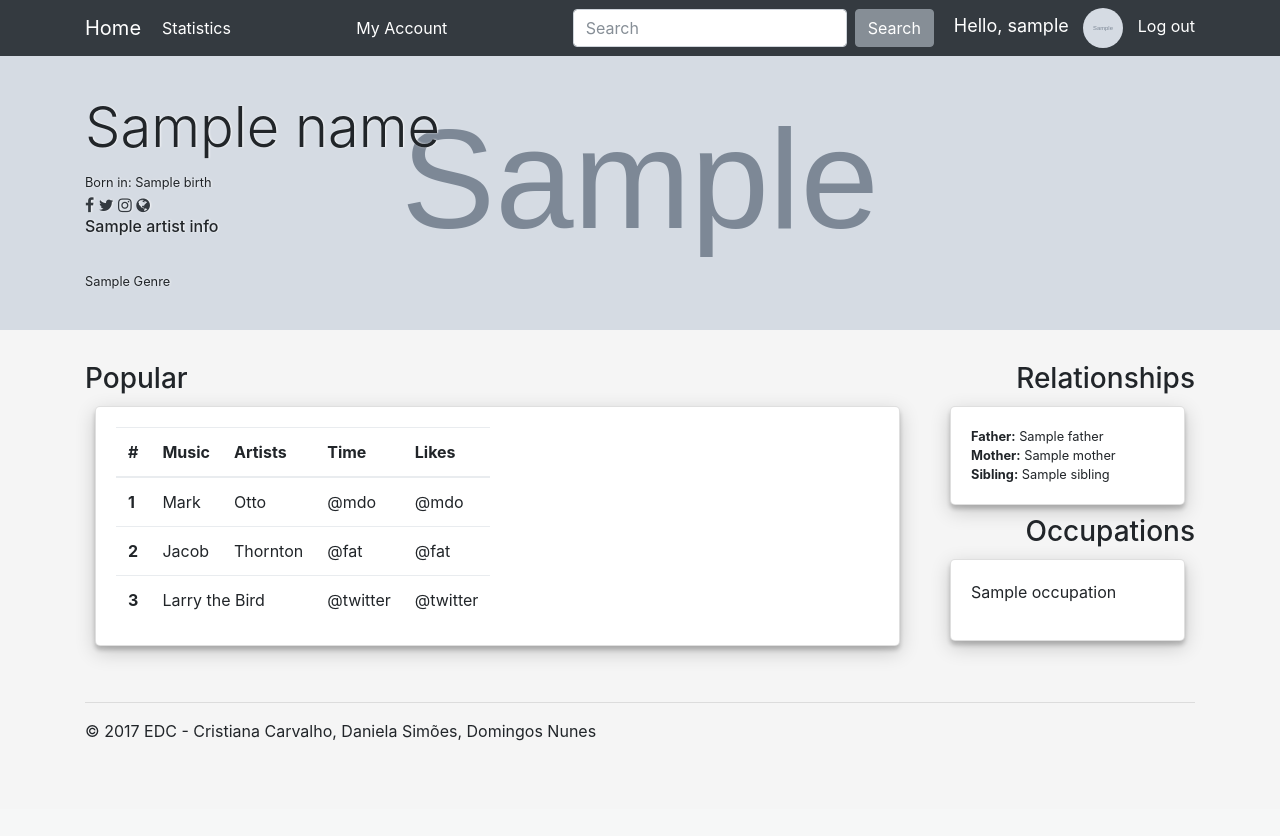
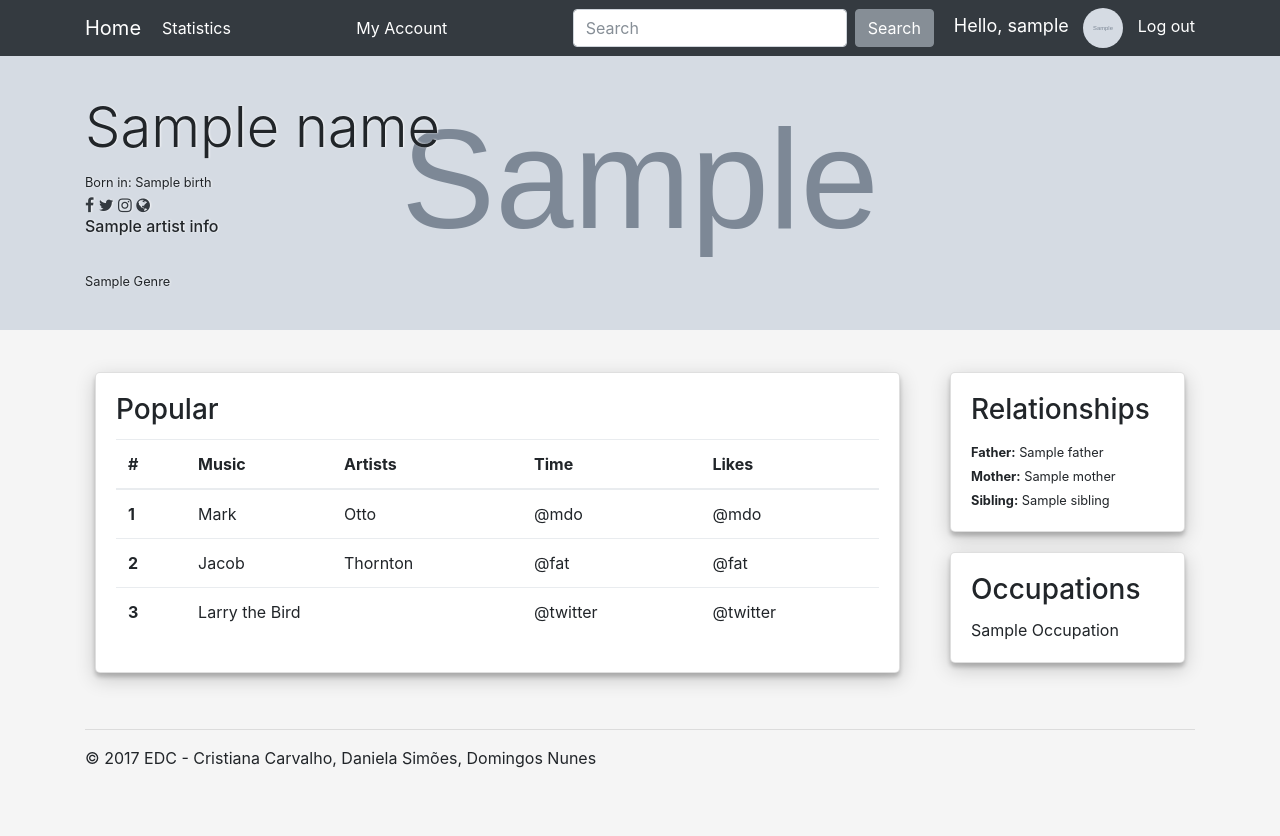
Before and after one commit to cristianasc/EDC, a Django app: template project2/app/templates/app/artistBio.html in a window 1280 px wide. Before the commit the page ends 741 px from the top, so only its background shows below. Run offline with Django 3.2, Linux system fonts and the light colour scheme; the template is opened without the code that fills it: most values are stand-ins (such as "Sample title", 1, 10 or a date in 2020); grey boxes marked "Sample" are stand-in pictures; some libraries are stand-ins or nearby versions.

Commit message:
Occupations implemented

```diff
--- a/project2/app/templates/app/artistBio.html
+++ b/project2/app/templates/app/artistBio.html
@@ -37,9 +37,9 @@
     <div class=" row row-offcanvas row-offcanvas-right">
         <div class="col-12 col-md-9">
             <div style="padding-bottom: 30px">
-                <h3>Popular</h3>
-                <div class="card" style="height: 15rem;">
-                    <div class="card-body">
+                <div class="card"  style="padding: 1.25rem">
+                    <div class="card-block">
+                        <h3 class="card-title">Popular</h3>
                         <table class="table table-hover">
                             <thead>
                             <tr>
@@ -76,44 +76,48 @@
                     </div>
                 </div>
             </div>
-
-
         </div>
 
         <div class="col-6 col-md-3 sidebar-offcanvas ">
             <div class="row">
                 {% if artist_rel.father or artist_rel.mother or artist_rel.sibling %}
                 <div class="col-lg-12">
-                    <h3 style="text-align: right">Relationships</h3>
                     <div class="card" style="padding: 1.25rem">
+                        <div class="card-block">
+                            <h3 class="card-title">Relationships</h3>
                             {% if artist_rel.father %}
-                            <small><strong>Father:</strong> {{ artist_rel.father }}</small>
+                                <small><strong>Father:</strong> {{ artist_rel.father }}</small><br/>
                             {% endif %}
                             {% if artist_rel.mother %}
-                            <small><strong>Mother:</strong> {{ artist_rel.mother }}</small>
+                                <small><strong>Mother:</strong> {{ artist_rel.mother }}</small><br/>
                             {% endif %}
                             {% if artist_rel.sibling|length > 0 %}
                                 {% for sibling in artist_rel.sibling %}
-                                <small><strong>Sibling:</strong> {{ sibling }}</small>
+                                    <small><strong>Sibling:</strong> {{ sibling }}</small><br/>
                                 {% endfor %}
                             {% elif artist_rel.sibling %}
                                 <small><strong>Sibling:</strong> {{ artist_rel.sibling }}</small>
                             {% endif %}
                         </div>
                     </div>
+                </div>
                 {% endif %}
 
                 {% if artist_rel.father or artist_rel.mother or artist_rel.sibling %}
                 <div class="col-lg-12">
-                    <h3 style="text-align: right">Occupations</h3>
                     <div class="card" style="padding: 1.25rem">
+                        <div class="card-block">
+                            <h3 class="card-title">Occupations</h3>
+                            <span class="text-capitalize">
                             {% if artist_occupations.occupations|length > 0 %}
                                 {% for occupation in artist_occupations.occupations %}
-                            <p>{{ occupation }}</p>
+                                {{ occupation }}<br/>
                                 {% endfor %}
                             {% elif artist_occupations.occupations %}
-                            <p>{{ artist_occupations.occupations }}</p>
+                                {{ artist_occupations.occupations }}
                             {% endif %}
+                            </span>
+                        </div>
                     </div>
                 </div>
                 {% endif %}
```
Also changed, not shown: project2/app/sparql/queries.py (+22 -0 lines), project2/app/views.py (+5 -2 lines). Lines whose indentation alone changed are shown as unchanged.
